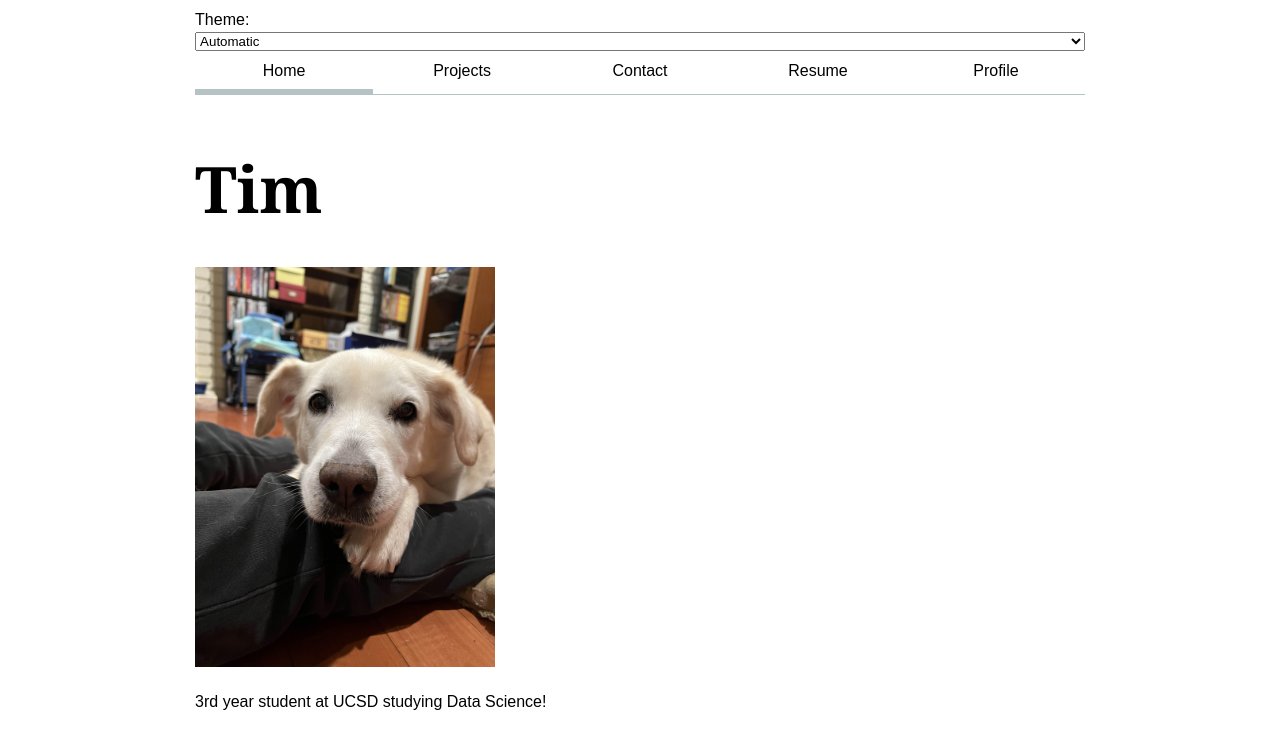
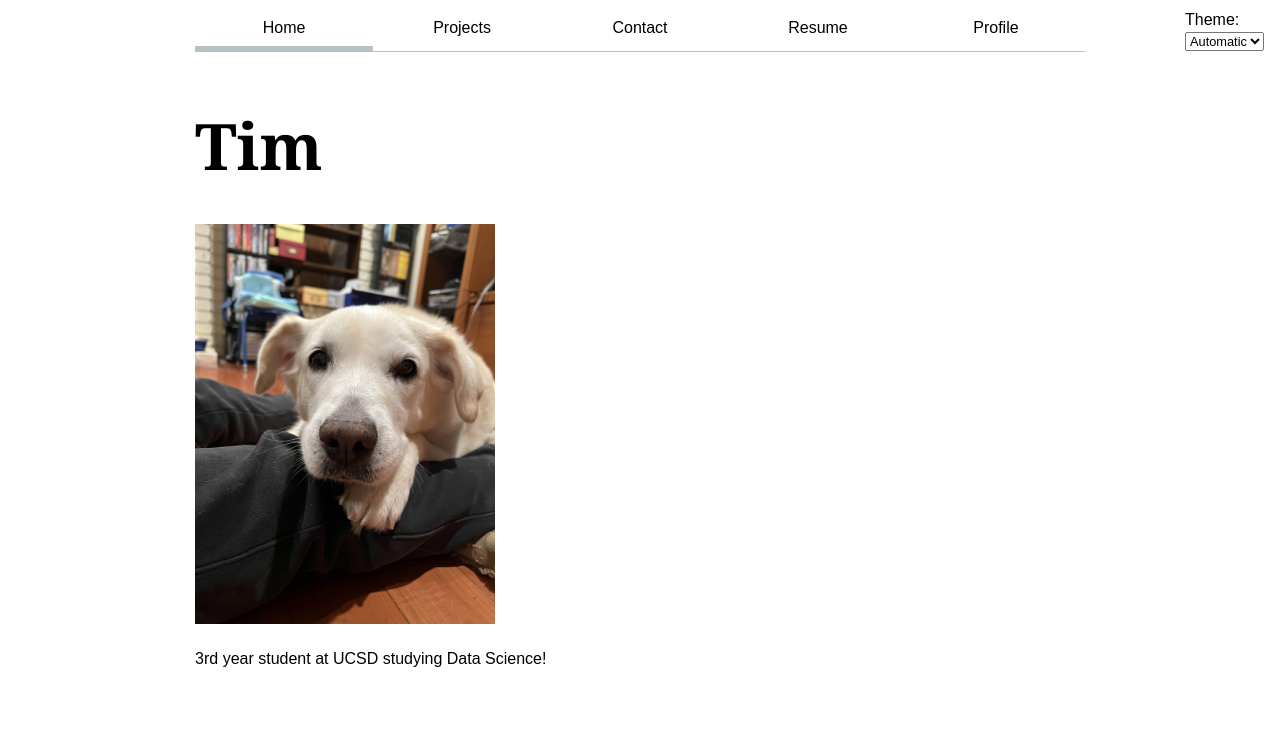
Before and after one commit to TimothyMao/portfolio, a plain HTML site: page index.html in a window 1280 px wide. Drawn offline with Linux system fonts and the light colour scheme.

Commit message:
moved dropdown to top right and made it working

```diff
--- a/global.js
+++ b/global.js
@@ -62,6 +62,9 @@ for (let p of pages) {
       </label>`
   );
 
-  document.getElementById('color-scheme-select').addEventListener('change', function() {
-    document.documentElement.setAttribute('color-scheme', this.value);
+  const select = document.querySelector('#color-scheme-select');
+  select.addEventListener('input', function(event) {
+    console.log('color scheme changed to', event.target.value);
+
+    document.documentElement.style.setProperty('color-scheme', event.target.value);
   });
--- a/style.css
+++ b/style.css
@@ -6,6 +6,11 @@ body {
     max-width: 100ch;
     margin-inline: auto;
     padding: 0 20px;
+  }
+
+  input, textarea, button, select {
+    font-family: inherit;
+    font-size: 80%;
   }
 
   nav {
@@ -46,7 +51,7 @@ body {
 
   html[color-scheme="light"] {
     color-scheme: light;
-}
+  }
 
   html[color-scheme="dark"] {
       color-scheme: dark;
@@ -54,7 +59,13 @@ body {
 
   html[color-scheme="automatic"] {
     color-scheme: light dark
-}
+  }
+
+  .color-scheme{
+    position: absolute;
+    top: 0.5rem;
+    right: 1rem;
+  }
 
   nav a:hover {
     border-bottom-width: 0.4em;
```
